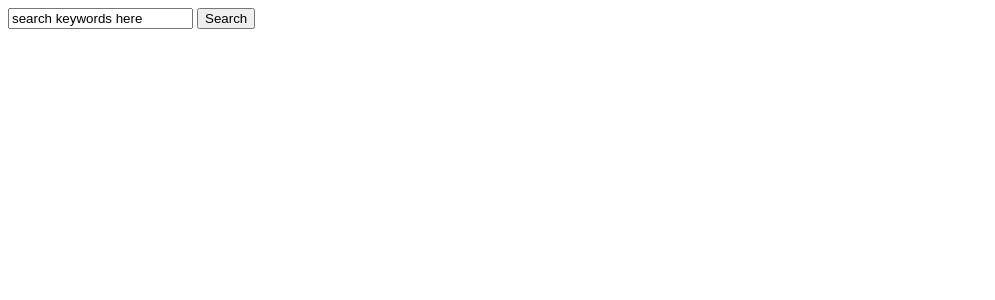
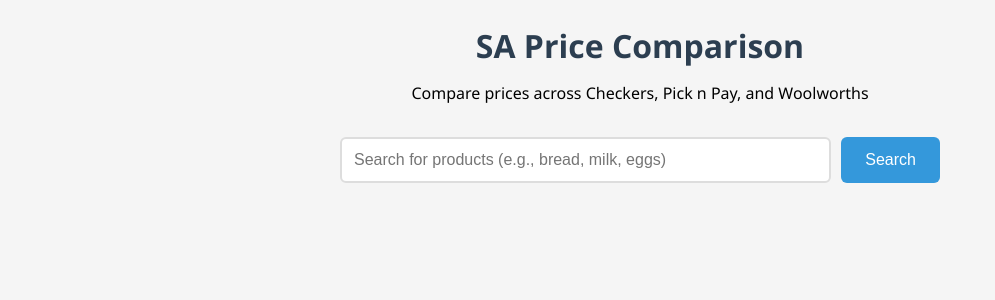
Before and after one commit to Lindani-Mncwabe/price-comparison, a FastAPI app: page / in a window 1280 px wide. Shown: the top 300 px of the page, without its empty margins (0-995 px from the left). Run offline with FastAPI, Linux system fonts and the light colour scheme.

Commit message:
Update index.html

```diff
--- a/templates/index.html
+++ b/templates/index.html
@@ -1,91 +1,213 @@
 <!DOCTYPE html>
 <html lang="en">
-
 <head>
     <meta charset="UTF-8">
     <meta name="viewport" content="width=device-width, initial-scale=1.0">
-    <title>Price Comparison</title>
-    <!-- <link rel="stylesheet" href="static/styles.css"> -->
+    <title>SA Price Comparison</title>
     <style>
-        .product-section {
-            margin-bottom: 20px;
+        * {
+            margin: 0;
+            padding: 0;
+            box-sizing: border-box;
         }
-        .product-item {
-            display: inline-block;
+
+        body {
+            font-family: 'Segoe UI', Tahoma, Geneva, Verdana, sans-serif;
+            line-height: 1.6;
+            padding: 20px;
+            max-width: 1200px;
+            margin: 0 auto;
+            background-color: #f5f5f5;
+        }
+
+        header {
             text-align: center;
-            margin: 10px;
-            vertical-align: top;
+            margin-bottom: 30px;
         }
-        .product-item img {
-            max-width: 300px;
-            max-height: 150px;
-            height: auto;
+
+        h1 {
+            color: #2c3e50;
+            margin-bottom: 10px;
         }
-        .product-grid {
+
+        .search-container {
             display: flex;
-            flex-wrap: wrap;
-            justify-content: flex-start;
+            gap: 10px;
+            max-width: 600px;
+            margin: 0 auto 30px;
+        }
+
+        input[type="text"] {
+            flex: 1;
+            padding: 12px;
+            border: 2px solid #ddd;
+            border-radius: 6px;
+            font-size: 16px;
+        }
+
+        button {
+            padding: 12px 24px;
+            background-color: #3498db;
+            color: white;
+            border: none;
+            border-radius: 6px;
+            cursor: pointer;
+            font-size: 16px;
+            transition: background-color 0.3s;
+        }
+
+        button:hover {
+            background-color: #2980b9;
+        }
+
+        .loading {
+            text-align: center;
+            padding: 20px;
+            display: none;
+        }
+
+        .results-container {
+            display: grid;
+            grid-template-columns: repeat(auto-fill, minmax(280px, 1fr));
+            gap: 20px;
+            padding: 20px 0;
+        }
+
+        .product-card {
+            background: white;
+            border-radius: 8px;
+            padding: 15px;
+            box-shadow: 0 2px 5px rgba(0,0,0,0.1);
+            transition: transform 0.3s;
+        }
+
+        .product-card:hover {
+            transform: translateY(-5px);
+        }
+
+        .store-name {
+            color: #e74c3c;
+            font-size: 0.9em;
+            text-transform: uppercase;
+            margin-bottom: 10px;
+        }
+
+        .product-image {
+            width: 100%;
+            height: 200px;
+            object-fit: contain;
+            margin-bottom: 10px;
+        }
+
+        .product-title {
+            font-size: 1em;
+            color: #2c3e50;
+            margin-bottom: 10px;
+            height: 3em;
+            overflow: hidden;
+        }
+
+        .product-price {
+            font-size: 1.2em;
+            color: #27ae60;
+            font-weight: bold;
+        }
+
+        .error {
+            color: #e74c3c;
+            text-align: center;
+            padding: 20px;
+            display: none;
         }
     </style>
 </head>
+<body>
+    <header>
+        <h1>SA Price Comparison</h1>
+        <p>Compare prices across Checkers, Pick n Pay, and Woolworths</p>
+    </header>
 
-<body>
-    <form id="searchForm">
-        <input type="text" id="searchQueryInput" name="searchQuery" value="search keywords here" required>
-        <button type="submit">Search</button>
-    </form>
-    <div id="searchResult"></div>
+    <div class="search-container">
+        <input type="text" id="searchInput" placeholder="Search for products (e.g., bread, milk, eggs)">
+        <button onclick="searchProducts()">Search</button>
+    </div>
+
+    <div id="loading" class="loading">Searching products...</div>
+    <div id="error" class="error"></div>
+    <div id="results" class="results-container"></div>
+
     <script>
-        document.getElementById("searchForm").addEventListener("submit", async function (event) {
-            event.preventDefault(); // Prevent form submission from reloading the page
-            const searchQuery = document.getElementById("searchQueryInput").value.trim();
+        // Your Render API URL
+        const API_URL = 'https://price-comparison-fayu.onrender.com';
 
-            const response = await fetch(
-                `http://0.0.0.0:8000/product-search?query=${encodeURIComponent(searchQuery)}`
-            );
-            if (!response.ok) {
-                document.getElementById("searchResult").textContent = "Error fetching search results.";
+        // Add event listener for Enter key
+        document.getElementById('searchInput').addEventListener('keypress', function(e) {
+            if (e.key === 'Enter') {
+                searchProducts();
+            }
+        });
+
+        async function searchProducts() {
+            const query = document.getElementById('searchInput').value.trim();
+            const loadingDiv = document.getElementById('loading');
+            const errorDiv = document.getElementById('error');
+            const resultsDiv = document.getElementById('results');
+
+            if (!query) {
+                errorDiv.textContent = 'Please enter a search term';
+                errorDiv.style.display = 'block';
+                loadingDiv.style.display = 'none';
+                resultsDiv.innerHTML = '';
                 return;
             }
-            const jsonResponse = await response.json();
-            // document.getElementById("searchResult").textContent = JSON.stringify(jsonResponse, null, 2);
-            const searchResultContainer = document.getElementById("searchResult");
-            searchResultContainer.innerHTML = "";
 
-                        for (const [store, items] of Object.entries(jsonResponse)) {
-                const section = document.createElement("div");
-                section.className = "product-section";
+            loadingDiv.style.display = 'block';
+            errorDiv.style.display = 'none';
+            resultsDiv.innerHTML = '';
 
-                const heading = document.createElement("h1");
-                heading.textContent = store;
-                section.appendChild(heading);
+            try {
+                const response = await fetch(`${API_URL}/product-search?query=${encodeURIComponent(query)}`);
+                const data = await response.json();
 
-                const grid = document.createElement("div");
-                grid.className = "product-grid";
+                if (response.ok) {
+                    let html = '';
+                    let hasResults = false;
 
-                items.forEach(item => {
-                    const itemDiv = document.createElement("div");
-                    itemDiv.className = "product-item";
+                    for (const [store, products] of Object.entries(data)) {
+                        if (products.length > 0) {
+                            hasResults = true;
+                            products.forEach(product => {
+                                html += `
+                                    <div class="product-card">
+                                        <div class="store-name">${store}</div>
+                                        <img class="product-image" src="${product.item_image_url}"
+                                             alt="${product.item_title}"
+                                             onerror="this.src='https://via.placeholder.com/200x200?text=No+Image'">
+                                        <div class="product-title">${product.item_title}</div>
+                                        <div class="product-price">R${(product.price_cents / 100).toFixed(2)}</div>
+                                    </div>
+                                `;
+                            });
+                        }
+                    }
 
-                    const img = document.createElement("img");
-                    img.src = item.item_image_url;
-                    img.alt = item.item_title;
-                    itemDiv.appendChild(img);
+                    if (!hasResults) {
+                        errorDiv.textContent = 'No products found for your search';
+                        errorDiv.style.display = 'block';
+                    }
 
-                    const title = document.createElement("div");
-                    title.textContent = item.item_title;
-                    itemDiv.appendChild(title);
-
-                    const price = document.createElement("div");
-                    price.textContent = `R${(item.price_cents / 100).toFixed(2)}`;
-                    itemDiv.appendChild(price);
-
-                    grid.appendChild(itemDiv);
-                });
-
-                section.appendChild(grid);
-                searchResultContainer.appendChild(section);
+                    resultsDiv.innerHTML = html;
+                } else {
+                    throw new Error('Failed to fetch results');
+                }
+            } catch (error) {
+                errorDiv.textContent = 'Error searching products. Please try again later.';
+                errorDiv.style.display = 'block';
+                console.error('Search error:', error);
+            } finally {
+                loadingDiv.style.display = 'none';
             }
-        });
+        }
     </script>
 </body>
+</html>
```
